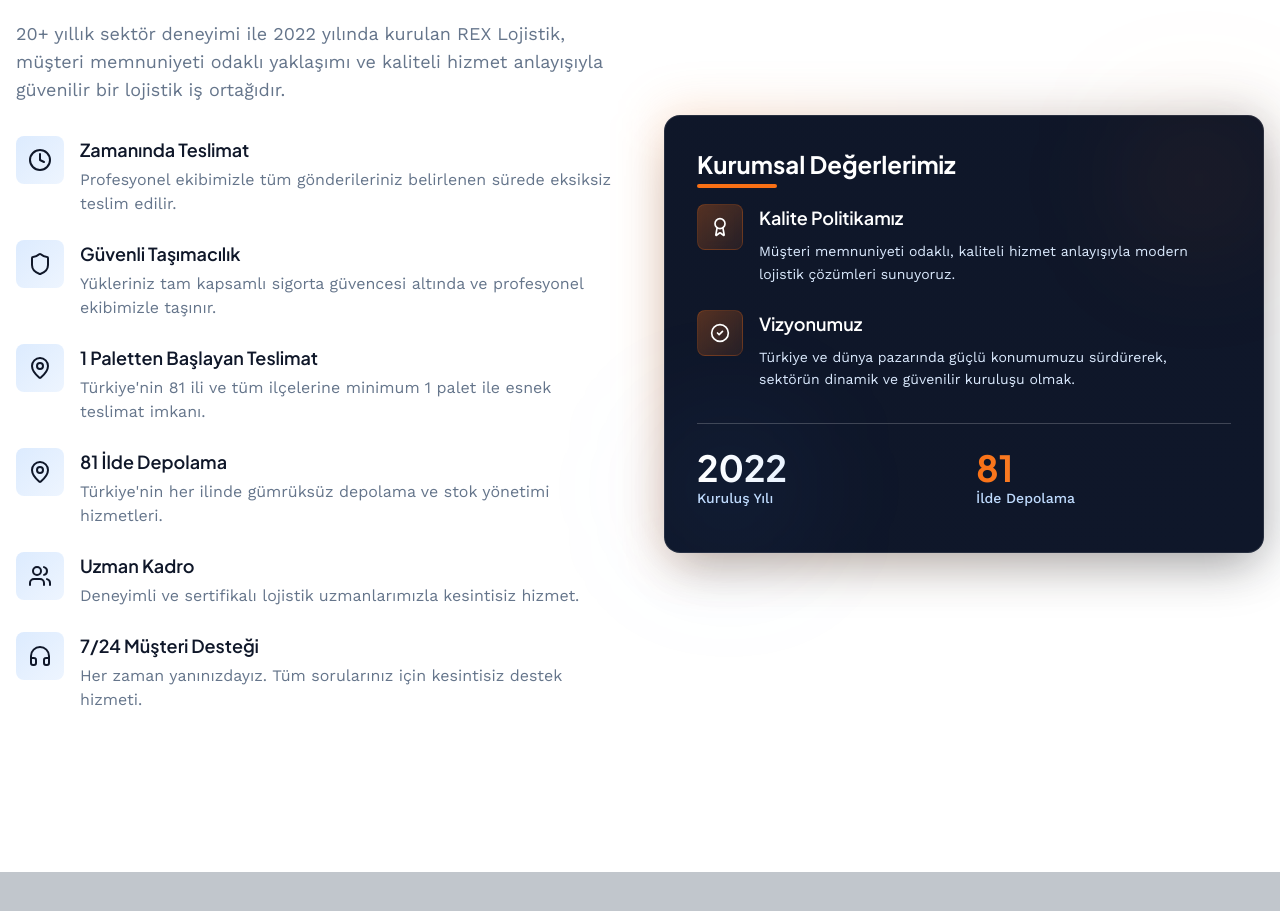
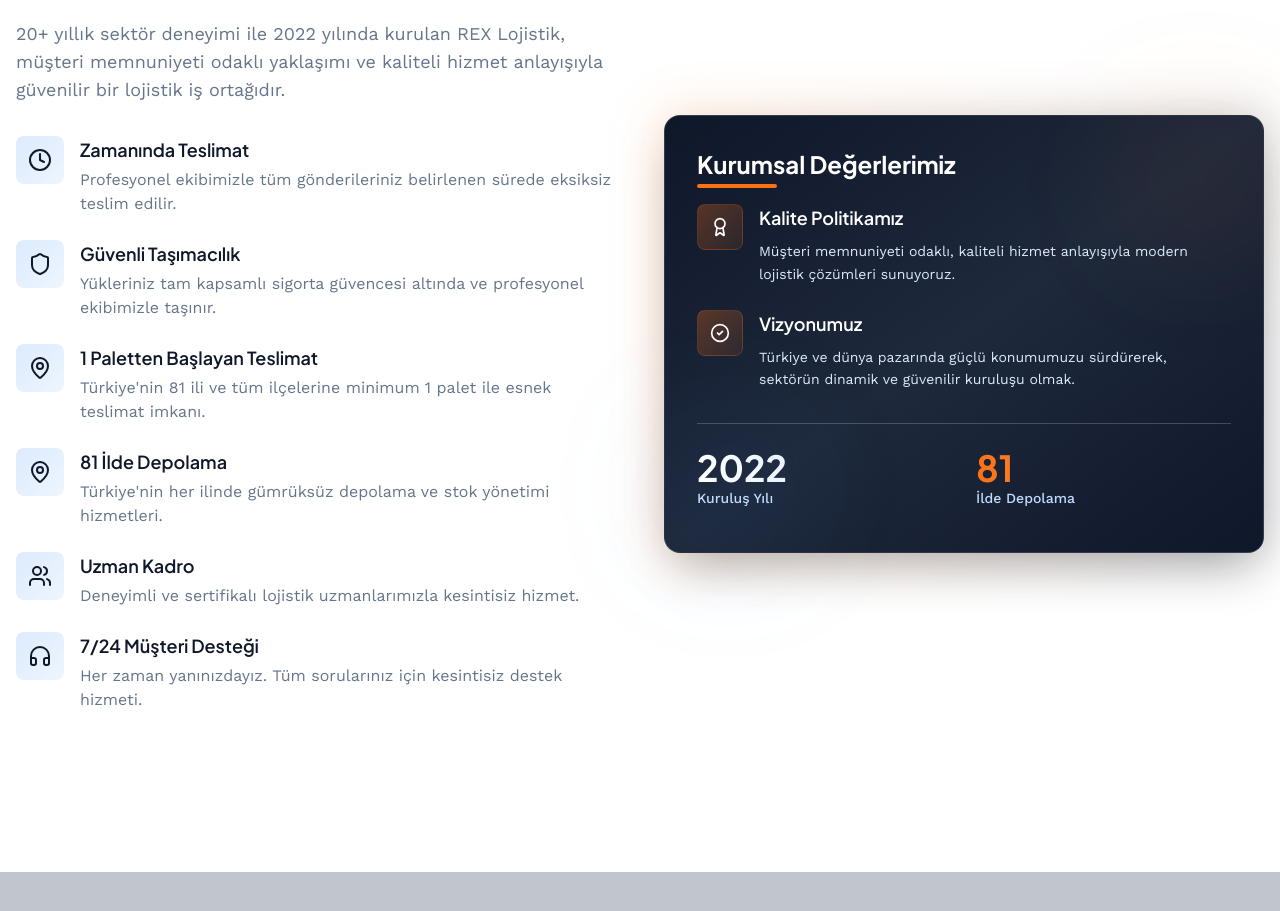
Before and after one commit to hakankesikler/sg-858f4a06-cef2-4736-8b39-c7b4ea443985-1773598027, a Next.js app: page / in a window 1280 px wide. Shown: the part 2645-3556 px from the top of the page. Built offline with nearby package versions, Linux system fonts and the light colour scheme.

Commit message:
style(features): Enhance vibrancy and contrast of company values card

```diff
--- a/src/components/Features.tsx
+++ b/src/components/Features.tsx
@@ -80,7 +80,7 @@ export function Features() {
 
           <div className="relative">
             <div className="absolute -inset-1 bg-gradient-to-r from-logo-orange/20 to-navy/20 rounded-2xl blur-xl"></div>
-            <div className="relative bg-gradient-to-br from-navy via-navy to-slate-900 rounded-2xl p-8 text-white shadow-2xl border border-white/10">
+            <div className="relative bg-gradient-to-br from-navy via-slate-800 to-slate-900 rounded-2xl p-8 text-white shadow-2xl border border-white/10">
               <div className="absolute top-0 right-0 w-32 h-32 bg-logo-orange/10 rounded-full blur-3xl"></div>
               <div className="absolute bottom-0 left-0 w-32 h-32 bg-blue-500/10 rounded-full blur-3xl"></div>
 
```
